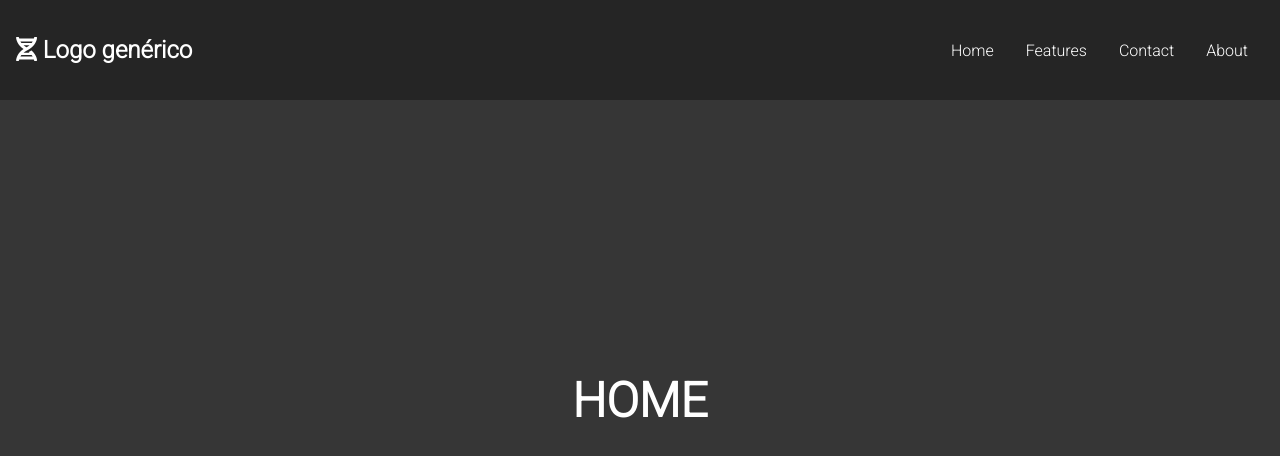
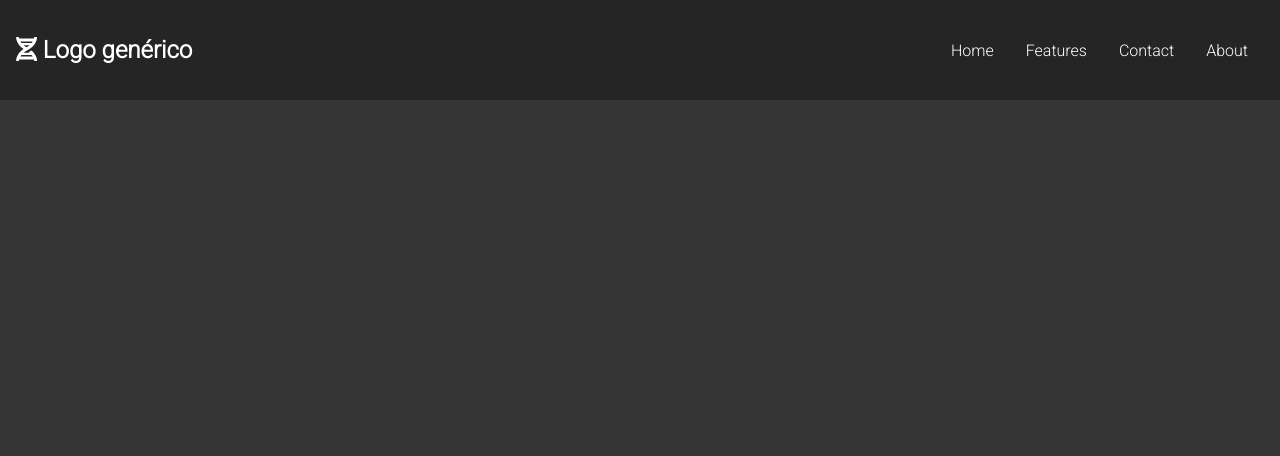
Before and after one commit to ScriptKiddie404/react-app-02-navbar-navigation-router, a React (Create React App) app: page / in a window 1280 px wide. Shown: the top 456 px of the page. Built offline with nearby package versions, Linux system fonts and the light colour scheme.

Commit message:
Complementando el tutorial...

```diff
--- a/src/App.js
+++ b/src/App.js
@@ -8,13 +8,21 @@ import About from './pages/About';
 // Importamos el CSS:
 import './App.css';
 // Importamos todo lo necesario de react-router-dom
-import { BrowserRouter as Router, Link, Switch, Route } from 'react-router-dom';
+import { BrowserRouter as Router, Switch, Route } from 'react-router-dom';
 
 const App = () => {
     return (
         <>
-            <Navigation />
-            <Home styleType="page__container" styleTitle="page__title" />
+            <Router>
+                <Navigation />
+                <Switch>
+                    {/* <Home styleType="page__container" styleTitle="page__title" /> */}
+                    <Route exact path="/" component={Home} />
+                    <Route exact path="/features" component={Features} />
+                    <Route exact path="/contact" component={Contact} />
+                    <Route exact path="/about" component={About} />
+                </Switch>
+            </Router>
         </>
     );
 }
```
Also changed, not shown: 1 other file (tests, documents, lock files or other folders).
